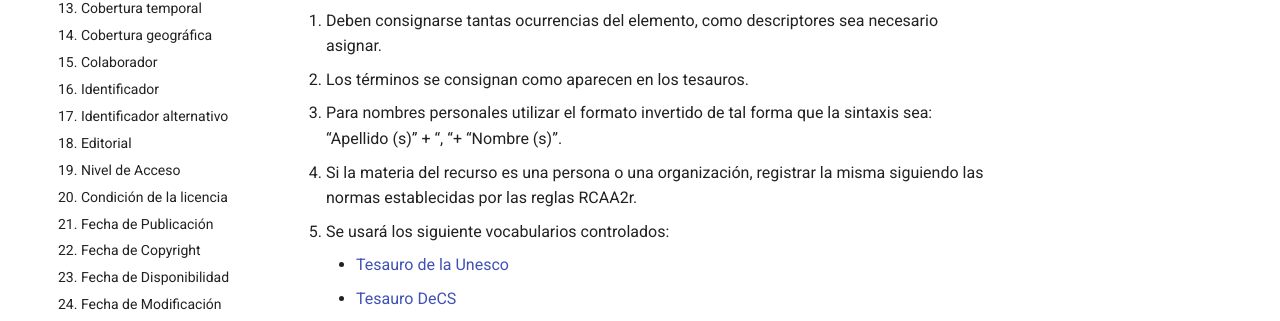
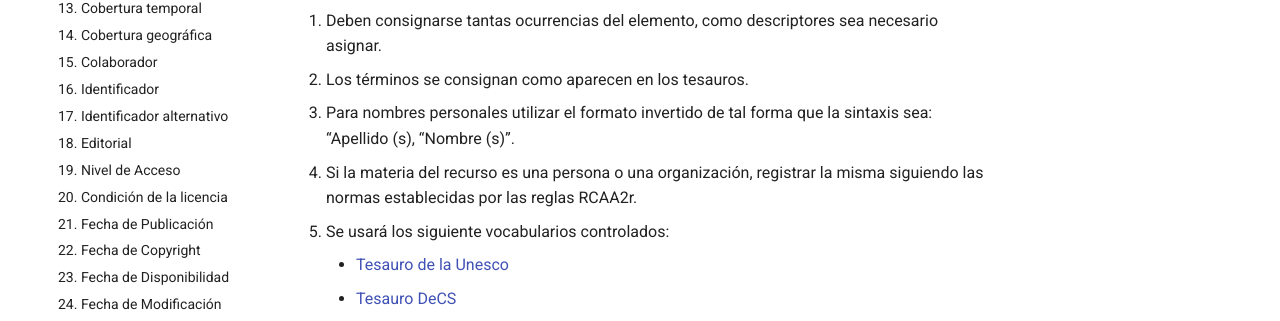
Before and after one commit to luis575497/biblioteca-digital-docs, an MkDocs documentation site: the page built from docs/metadatos/materia.md, in a window 1280 px wide and 1354 px high. Shown: the part 582-903 px from the top of the window. Built offline with MkDocs 1.6.1 and Material for MkDocs 9.7.7, drawn with Linux system fonts in a browser that asks for light colours; comment, search, counter and statistics services are not loaded; the version menu is left out.

```diff
--- a/docs/metadatos/materia.md
+++ b/docs/metadatos/materia.md
@@ -11,7 +11,7 @@ Obligatorio cuando se aplica y repetible
 ### __Instrucciones__
 1. Deben consignarse tantas ocurrencias del elemento, como descriptores sea necesario asignar.
 2. Los términos se consignan como aparecen en los tesauros.
-3. Para nombres personales utilizar el formato invertido de tal forma que la sintaxis sea: “Apellido (s)” + “, “+ “Nombre (s)”.
+3. Para nombres personales utilizar el formato invertido de tal forma que la sintaxis sea: “Apellido (s), “Nombre (s)”.
 4. Si la materia del recurso es una persona o una organización, registrar la misma siguiendo las normas establecidas por las reglas RCAA2r.
 5. Se usará los siguiente vocabularios controlados:
     - [Tesauro de la Unesco](http://vocabularies.unesco.org/browser/thesaurus/es/)
```
